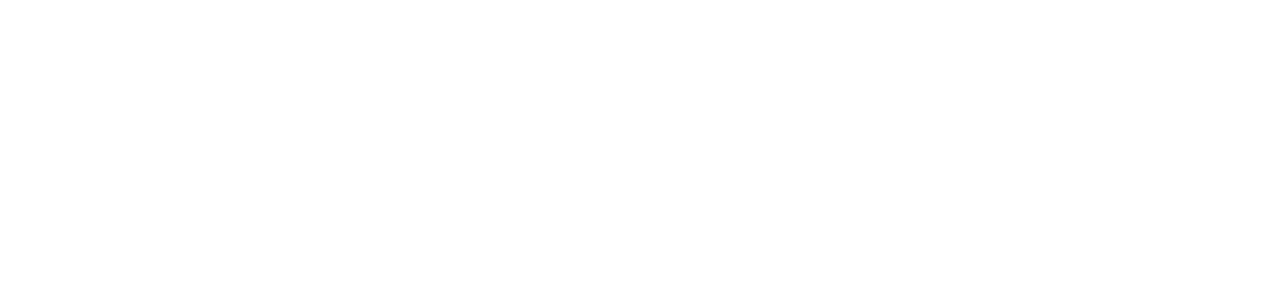
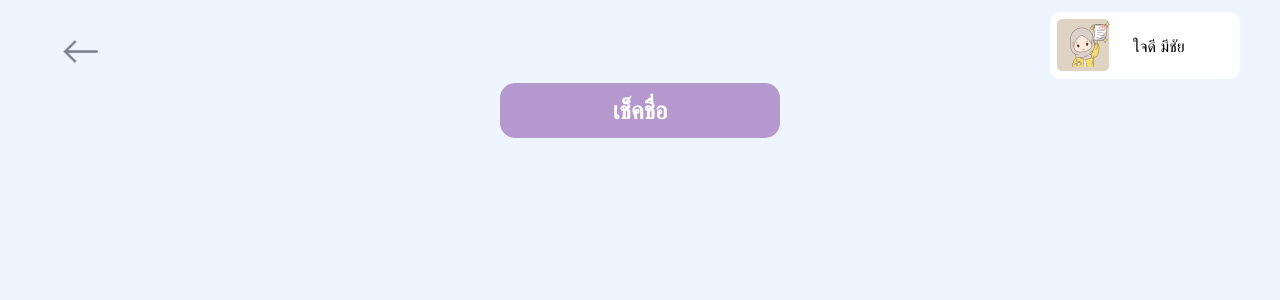
Before and after one commit to MinDDdo/Projectend_frontend, a Nuxt app: page /Teachercheckname in a window 1280 px wide. Before the commit this address had no page. Shown: the top 300 px of the page. Built offline with nearby package versions, Linux system fonts and the light colour scheme.

Commit message:
สร้างหน้า Teachercheckname

```diff
--- /dev/null
+++ b/pages/Teachercheckname.vue
@@ -0,0 +1,29 @@
+<script>
+
+</script>
+
+<template>
+    <div class="min-h-screen bg-[#EEF5FF]">
+        <div class="flex justify-between px-10">
+            <div class="mt-5">
+                <img src="~/assets/images/arrow.png"  alt="arrow"
+                class=" pl-3 w-[75px]"
+                />
+            </div>
+            <div class="">
+                <div class="bg-white flex gap-x-5 items-center mt-3 p-1 rounded-[10px] w-[190px] ">
+                    <img src="~/assets/images/T1.png" alt="T1"/>
+                    <p>ใจดี มีชัย</p>
+                </div>
+            </div>
+        </div>
+
+        <div class="flex justify-center">
+            <div class=" bg-[#B598CD] w-[280px] h-[55px] rounded-[15px]">
+                <p class="text-white font-bold text-2xl text-center mt-3">เช็คชื่อ</p>
+            </div>
+
+
+        </div>
+    </div>
+</template>
--- a/pages/teacher/classroom/[id].vue
+++ b/pages/teacher/classroom/[id].vue
@@ -158,13 +158,7 @@
                 <p class="text-center pt-1">การเข้าเรียน</p>
             </NuxtLink>
 
-            <NuxtLink to="/teacherassignwork" class="bg-[#DCF2F1] p-5 w-[150px] rounded-[20px] flex flex-col items-center">
-                <img src="~/assets/images/createassign.png"
-                alt="createassign"
-                class="w-[45px] "
-                />
-                <p class="text-center pt-1">สร้างงาน</p>
-            </NuxtLink>
+
         </div>
 
         <div class="flex justify-center mt-5">
```
